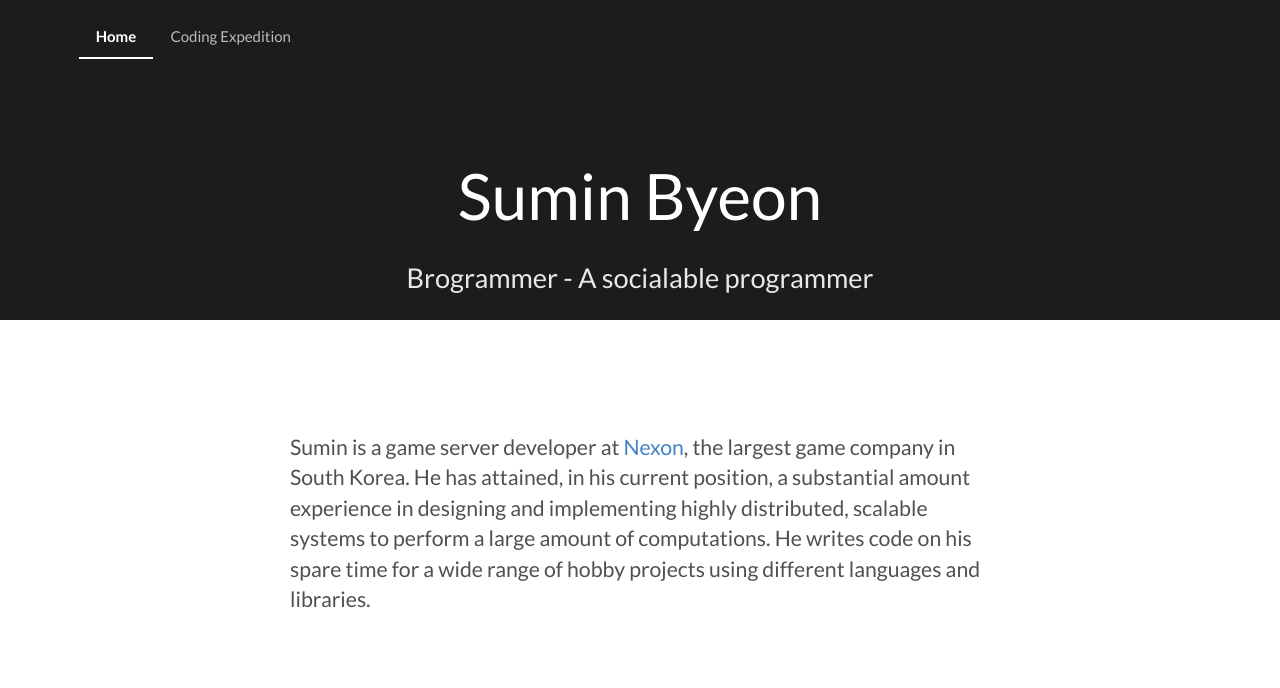
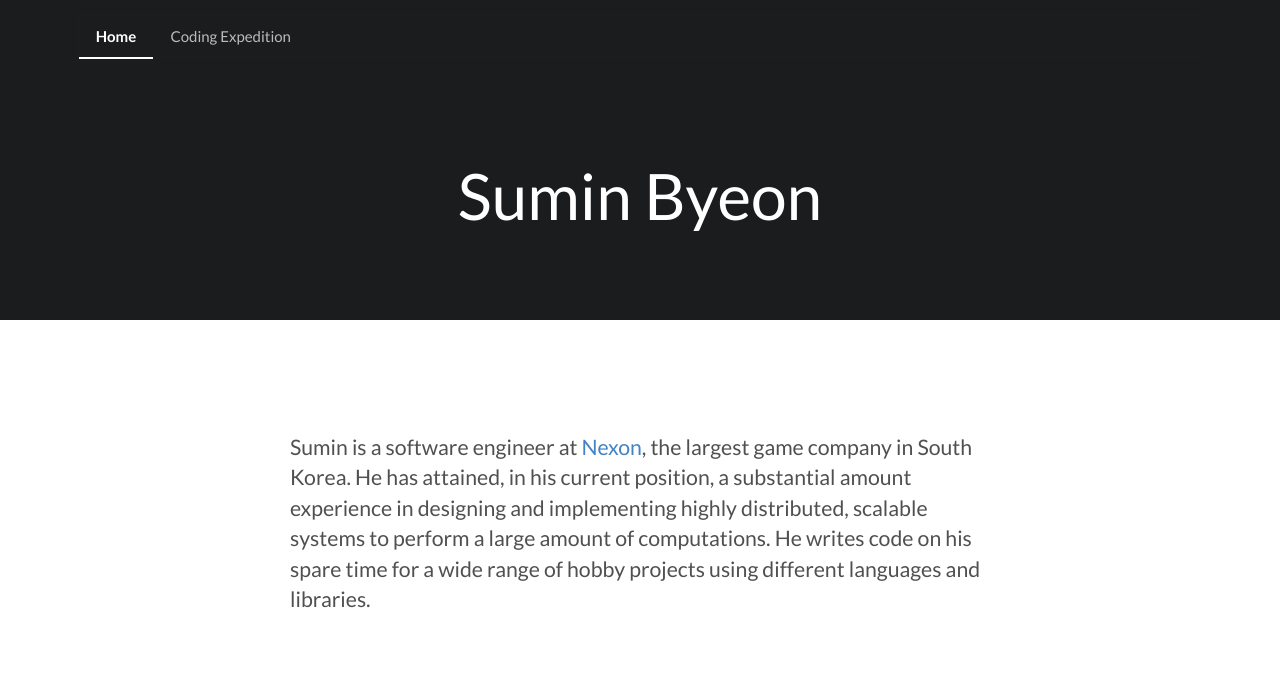
Before and after one commit to suminb/web, a Flask app: page / in a window 1280 px wide. Shown: the top 688 px of the page. Run offline with Flask 2, Linux system fonts and the light colour scheme; some libraries are stand-ins or nearby versions.

Commit message:
Minor revision in self-introduction

```diff
--- a/web/templates/main/index.html
+++ b/web/templates/main/index.html
@@ -17,17 +17,13 @@
 
       <div class="ui text container">
         <h1 class="ui inverted header">Sumin Byeon</h1>
-        <h2>Brogrammer - A socialable programmer</h2>
-        <!--
-        <div class="ui huge primary button">Get Started <i class="right arrow icon"></i></div>
-        -->
       </div>
     </div>
 
     <div class="ui vertical stripe segment">
       <div class="ui text container">
         <p>
-          Sumin is a game server developer at
+          Sumin is a software engineer at
           <a href="http://nexon.com">Nexon</a>, the largest game company in
           South Korea. He has attained, in his current position, a substantial
           amount experience in designing and implementing highly distributed,
```
